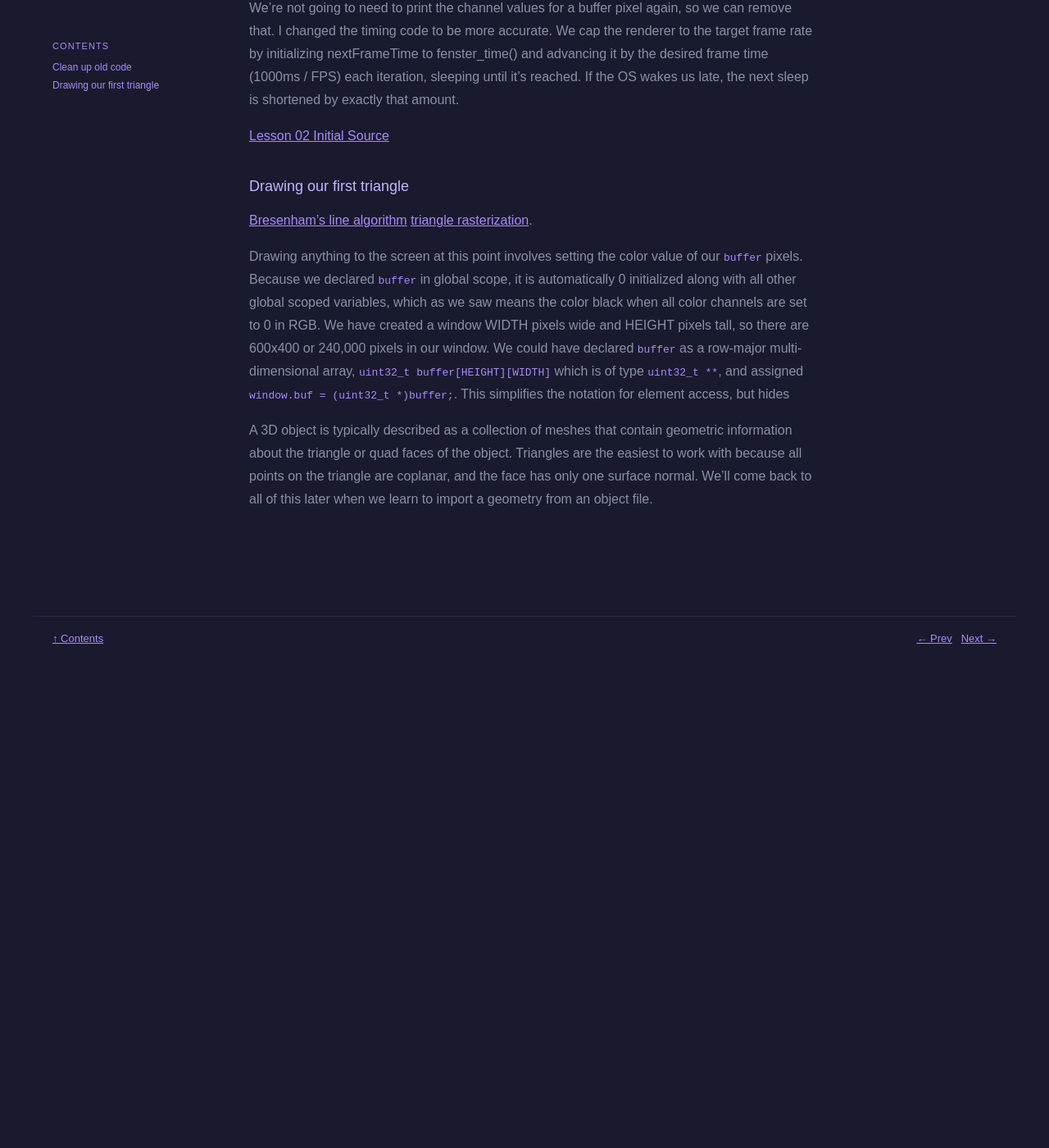
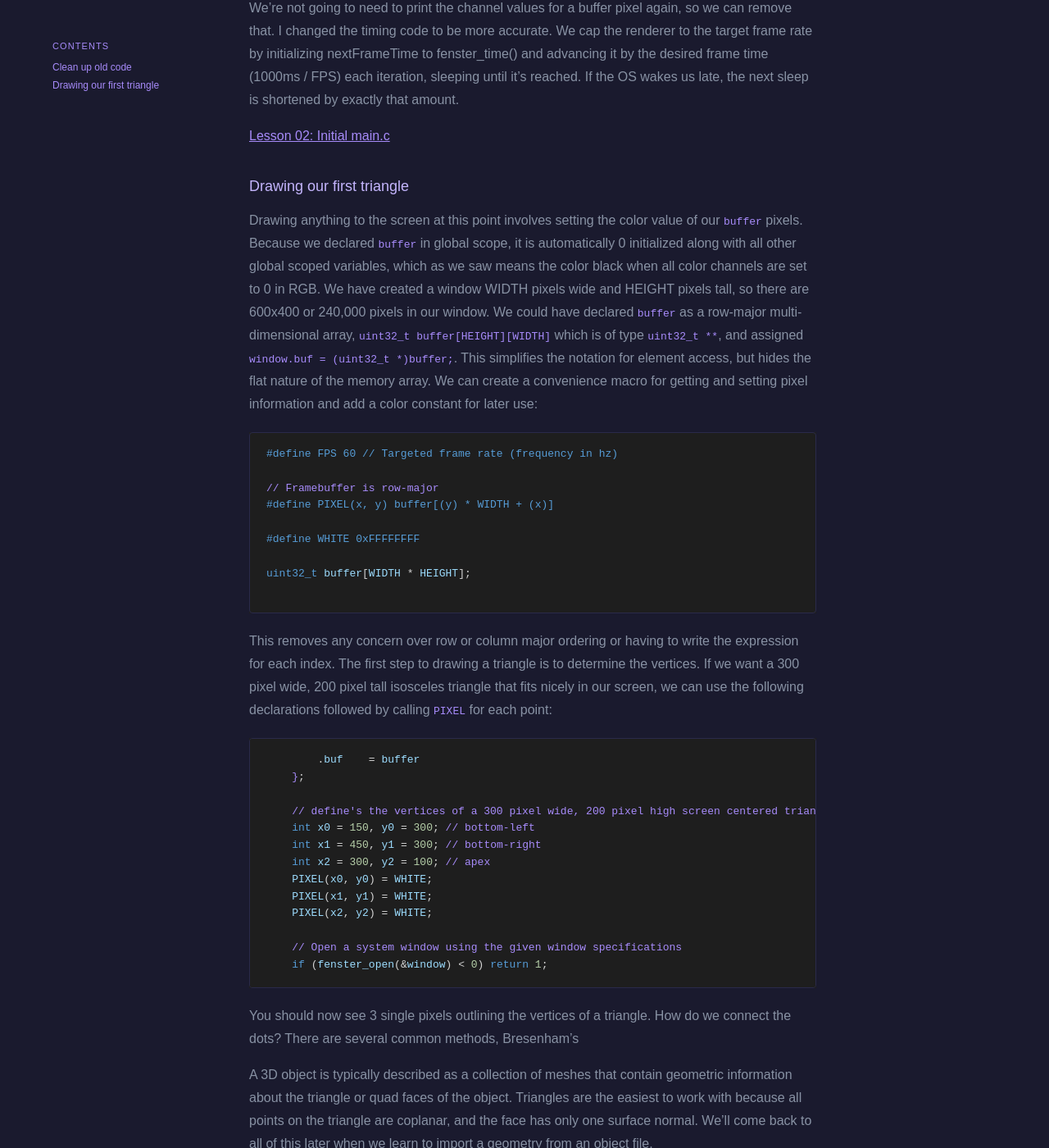
Before and after one commit to TurpeNescire/softrend-3d, a Jekyll site: the page built from docs/lesson_02.md, in a window 1280 px wide and 1400 px high, scrolled down 637 px. Shown: the whole window at 82% size. Built offline with Jekyll 4.4.1, drawn with Linux system fonts in a browser that asks for light colours; before the commit the page ends 1428 px from its top, so only the background shows below that.

Commit message:
lesson 1 gif, lesson 2 updates

````diff
--- a/docs/lesson_02.md
+++ b/docs/lesson_02.md
@@ -11,13 +11,42 @@ next_lesson: /lesson_03
 ## Clean up old code
 We're not going to need to print the channel values for a buffer pixel again, so we can remove that. I changed the timing code to be more accurate. We cap the renderer to the target frame rate by initializing nextFrameTime to fenster_time() and advancing it by the desired frame time (1000ms / FPS) each iteration, sleeping until it's reached. If the OS wakes us late, the next sleep is shortened by exactly that amount.
 
-[Lesson 02 Initial Source](https://github.com/TurpeNescire/softrend-3d/tree/3138f214f36acb6b3cee617c93566a7757034f60)
+[Lesson 02: Initial main.c](https://github.com/TurpeNescire/softrend-3d/tree/acf002b72695acdcf68a3dc822e6e2e747339ab3/src/main.c)
 
 ## Drawing our first triangle
 
-[Bresenham's line algorithm](https://en.wikipedia.org/wiki/Bresenham's_line_algorithm)
-[triangle rasterization](https://en.wikipedia.org/wiki/Rasterisation#3D_images).
+Drawing anything to the screen at this point involves setting the color value of our `buffer` pixels. Because we declared `buffer` in global scope, it is automatically 0 initialized along with all other global scoped variables, which as we saw means the color black when all color channels are set to 0 in RGB. We have created a window WIDTH pixels wide and HEIGHT pixels tall, so there are 600x400 or 240,000 pixels in our window. We could have declared `buffer` as a row-major multi-dimensional array, `uint32_t buffer[HEIGHT][WIDTH]` which is of type `uint32_t **`, and assigned `window.buf = (uint32_t *)buffer;`. This simplifies the notation for element access, but hides the flat nature of the memory array. We can create a convenience macro for getting and setting pixel information and add a color constant for later use:
 
-Drawing anything to the screen at this point involves setting the color value of our `buffer` pixels. Because we declared `buffer` in global scope, it is automatically 0 initialized along with all other global scoped variables, which as we saw means the color black when all color channels are set to 0 in RGB. We have created a window WIDTH pixels wide and HEIGHT pixels tall, so there are 600x400 or 240,000 pixels in our window. We could have declared `buffer` as a row-major multi-dimensional array, `uint32_t buffer[HEIGHT][WIDTH]` which is of type `uint32_t **`, and assigned `window.buf = (uint32_t *)buffer;`. This simplifies the notation for element access, but hides
+```c
+#define FPS 60 // Targeted frame rate (frequency in hz)
+
+// Framebuffer is row-major
+#define PIXEL(x, y) buffer[(y) * WIDTH + (x)]
+
+#define WHITE 0xFFFFFFFF
+
+uint32_t buffer[WIDTH * HEIGHT];
+
+```
+
+This removes any concern over row or column major ordering or having to write the expression for each index. The first step to drawing a triangle is to determine the vertices. If we want a 300 pixel wide, 200 pixel tall isosceles triangle that fits nicely in our screen, we can use the following declarations followed by calling `PIXEL` for each point:
+
+```c
+        .buf    = buffer
+    };
+
+    // define's the vertices of a 300 pixel wide, 200 pixel high screen centered triangle
+    int x0 = 150, y0 = 300; // bottom-left
+    int x1 = 450, y1 = 300; // bottom-right
+    int x2 = 300, y2 = 100; // apex
+    PIXEL(x0, y0) = WHITE;
+    PIXEL(x1, y1) = WHITE;
+    PIXEL(x2, y2) = WHITE;
+
+    // Open a system window using the given window specifications
+    if (fenster_open(&window) < 0) return 1;
+```
+
+You should now see 3 single pixels outlining the vertices of a triangle. How do we connect the dots? There are several common methods, Bresenham's
 
 A 3D object is typically described as a collection of meshes that contain geometric information about the triangle or quad faces of the object. Triangles are the easiest to work with because all points on the triangle are coplanar, and the face has only one surface normal. We'll come back to all of this later when we learn to import a geometry from an object file.
````
Also changed, not shown: docs/lesson_01.md (+2 -1 lines), docs/images/lesson_01_animated_loop.gif (added), 1 other file.
